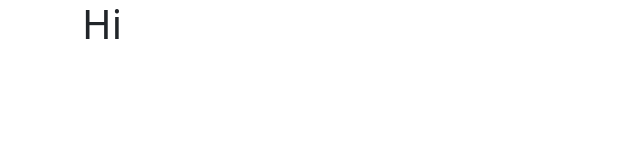
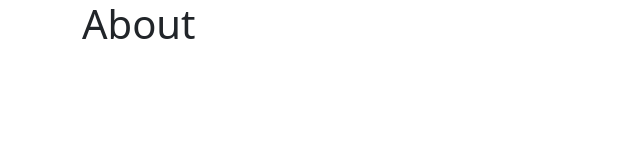
Before and after one commit to JWYF96/shopping-cart, a React (Vite) app: page /about in a window 1280 px wide. Shown: the top 160 px of the page, without its empty margins (0-640 px from the left). Built offline with nearby package versions, Linux system fonts and the light colour scheme.

Commit message:
setting up routes

```diff
--- a/src/App.tsx
+++ b/src/App.tsx
@@ -1,13 +1,18 @@
 import { Route, Routes } from "react-router-dom";
 import { Container } from "react-bootstrap";
+import Home from "./pages/Home";
+import Store from "./pages/Store";
+import About from "./pages/About";
 
 function App() {
   return (
-    <>
-      <Container>
-        <h1>Hi</h1>
-      </Container>
-    </>
+    <Container>
+      <Routes>
+        <Route path="/" element={<Home />} />
+        <Route path="/store" element={<Store />} />
+        <Route path="/about" element={<About />} />
+      </Routes>
+    </Container>
   );
 }
 
--- /dev/null
+++ b/src/pages/About.tsx
@@ -0,0 +1,5 @@
+const About = () => {
+  return <h1>About</h1>;
+};
+
+export default About;
--- /dev/null
+++ b/src/pages/Home.tsx
@@ -0,0 +1,5 @@
+const Home = () => {
+  return <h1>Home</h1>;
+};
+
+export default Home;
--- /dev/null
+++ b/src/pages/Store.tsx
@@ -0,0 +1,5 @@
+const Store = () => {
+  return <h1>Store</h1>;
+};
+
+export default Store;
```
